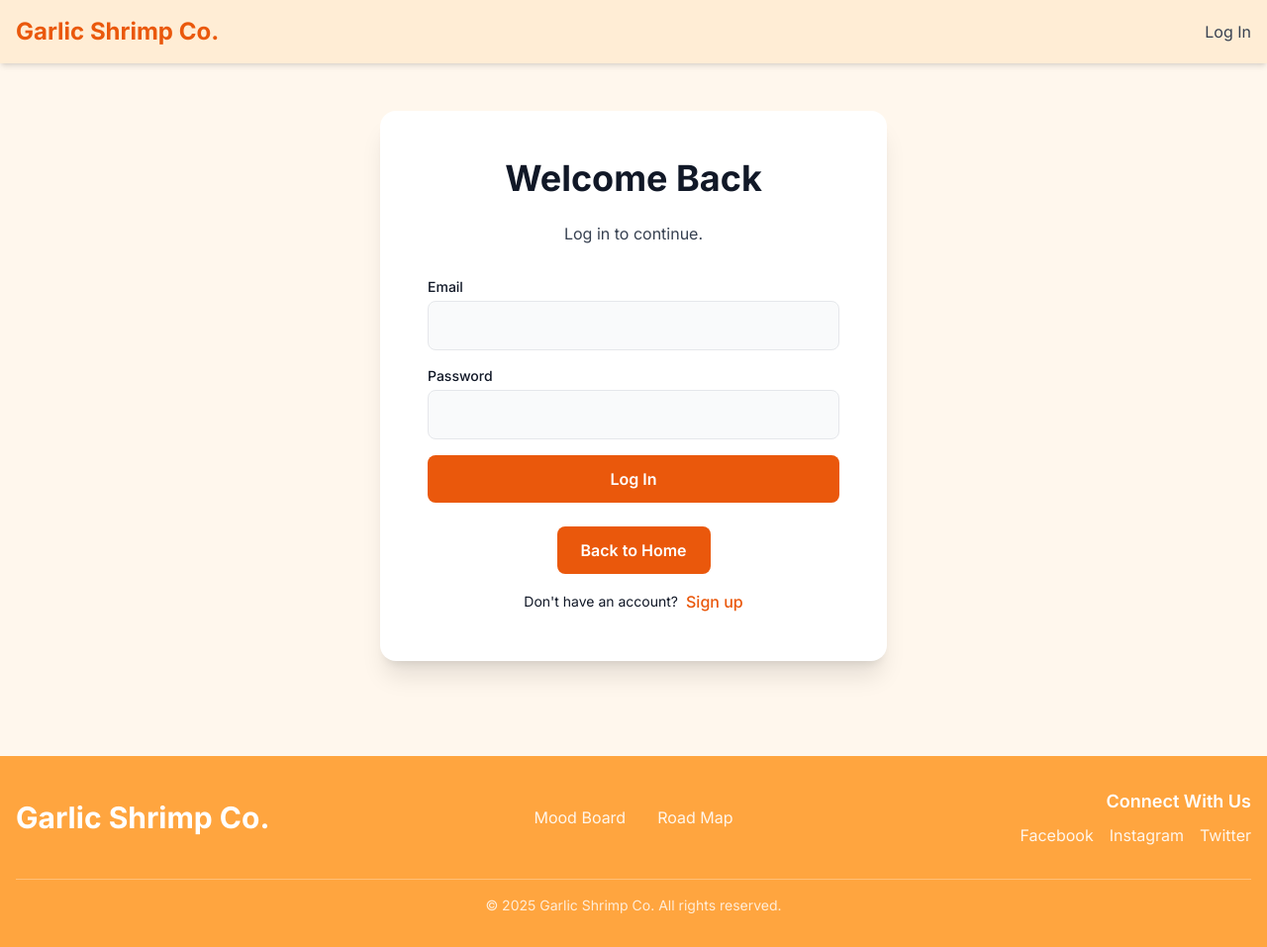
After one commit to Romdree30/Romdree30-CI4-GarlicShrimp, a CodeIgniter 4 app: the page made by backend/app/Views/auth/login copy.php in a window 1280 px wide. The commit adds this page. Shown: the whole page at 99% size. Run offline with PHP 8.4 and a stand-in for CodeIgniter, Linux system fonts and the light colour scheme; the template is opened without the code that fills it, so the values that code supplies are empty; some libraries are stand-ins or nearby versions.

Commit message:
hotfix: fix login and landing

```diff
--- a/backend/app/Config/Routes.php
+++ b/backend/app/Config/Routes.php
@@ -14,6 +14,6 @@ $routes->get('/dashboard', 'Admin::dashboard');
 $routes->get('/shrimpMenu', 'Admin::shrimpMenu');
 $routes->get('/accounts', 'Admin::accounts');
 $routes->get('/requests', 'Admin::requests');
-$routes->post('login', 'auth::log_in');
+$routes->post('login', 'auth::login');
 $routes->post('logout', 'auth::logout');
 $routes->post('signup', 'auth::sign_up');
--- /dev/null
+++ b/backend/app/Views/auth/login copy.php
@@ -0,0 +1,223 @@
+<!DOCTYPE html>
+<html lang="en" class="bg-orange-50 dark:bg-gray-900">
+
+<head>
+    <?= view('components/head') ?> <!-- ✅ Added header view -->
+
+    <meta charset="UTF-8">
+    <meta name="viewport" content="width=device-width, initial-scale=1.0">
+    <title>Log In</title>
+
+    <!-- Tailwind CSS -->
+    <script src="https://cdn.tailwindcss.com"></script>
+    <script>
+        tailwind.config = {
+            darkMode: 'class',
+            theme: {
+                extend: {
+                    fontFamily: {
+                        sans: ['Inter', 'sans-serif'],
+                    },
+                },
+            },
+        };
+    </script>
+
+    <!-- Google Fonts - Inter -->
+    <link rel="preconnect" href="https://fonts.googleapis.com">
+    <link rel="preconnect" href="https://fonts.gstatic.com" crossorigin>
+    <link href="https://fonts.googleapis.com/css2?family=Inter:wght@400;500;600;700&display=swap" rel="stylesheet">
+
+    <style>
+        body {
+            font-family: 'Inter', sans-serif;
+        }
+    </style>
+</head>
+
+<body class="flex flex-col min-h-screen text-gray-900 dark:text-gray-100">
+
+    <!-- Header -->
+    <header>
+        <?= view('components/header') ?> <!-- ✅ if your header component is named differently, adjust this -->
+    </header>
+
+    <!-- Main Section -->
+    <main class="flex flex-grow justify-center items-center px-4 py-12">
+        <!-- Main Container -->
+        <div class="bg-white dark:bg-gray-800 shadow-xl p-8 md:p-12 rounded-2xl w-full max-w-lg scale-100 transition-all duration-300 transform">
+
+            <!-- Auth Section -->
+            <div id="auth-container">
+                <h1 class="mb-6 font-bold text-3xl md:text-4xl text-center">Welcome Back</h1>
+                <p class="mb-8 text-gray-700 dark:text-gray-400 text-center">
+                    Log in to continue.
+                </p>
+
+                <!-- Status Message Area -->
+                <div id="status-message"
+                    class="hidden mb-4 p-3 rounded-lg font-medium text-sm text-center transition-all duration-300"></div>
+
+                <!-- Login Form -->
+                <form method="post" action="<?= site_url('login') ?>" id=" login-form" class="space-y-4">
+                    <div>
+                        <label for="email" class="block mb-1 font-medium text-sm">Email</label>
+                        <input type="email" id="email" name="email" required
+                            class="bg-gray-50 dark:bg-gray-700 p-3 border focus:border-orange-500 dark:border-gray-700 rounded-lg focus:ring-2 focus:ring-orange-500 w-full transition-all duration-300">
+                    </div>
+                    <div>
+                        <label for="password" class="block mb-1 font-medium text-sm">Password</label>
+                        <input type="password" id="password" name="password" required
+                            class="bg-gray-50 dark:bg-gray-700 p-3 border focus:border-orange-500 dark:border-gray-700 rounded-lg focus:ring-2 focus:ring-orange-500 w-full transition-all duration-300">
+                    </div>
+                    <button type="submit"
+                        class="bg-orange-600 hover:bg-orange-700 p-3 rounded-lg focus:ring-4 focus:ring-orange-500/50 w-full font-semibold text-white transition-all duration-300">
+                        Log In
+                    </button>
+                </form>
+
+                <!-- Back to Home Button -->
+                <div class="mt-6 text-center">
+                    <a href="/"
+                        class="inline-block bg-orange-600 hover:bg-orange-700 px-6 py-3 rounded-lg focus:ring-4 focus:ring-orange-500/50 font-semibold text-white transition-all duration-300">
+                        Back to Home
+                    </a>
+                </div>
+
+                <!-- Sign-up Section -->
+                <div class="flex justify-center items-center mt-4">
+                    <span class="text-sm">Don't have an account?</span>
+                    <a href="/signup" class="ml-2 font-medium text-orange-600 hover:underline">Sign up</a>
+                </div>
+            </div>
+
+            <!-- Logged-in Content Section -->
+            <div id="content-container" class="hidden">
+                <h1 class="mb-6 font-bold text-3xl md:text-4xl text-center">Welcome!</h1>
+                <p class="mb-8 text-gray-600 dark:text-gray-400 text-center">
+                    You are securely logged in.
+                </p>
+                <div class="bg-orange-100 dark:bg-gray-700 shadow-inner mb-4 p-4 rounded-lg">
+                    <p id="user-info" class="text-sm break-all"></p>
+                    <p id="user-data" class="mt-2 text-orange-900 dark:text-gray-400 text-sm"></p>
+                </div>
+                <button id="sign-out-btn"
+                    class="bg-red-600 hover:bg-red-700 p-3 rounded-lg focus:ring-4 focus:ring-red-500/50 w-full font-semibold text-white transition-all duration-300">
+                    Sign Out
+                </button>
+            </div>
+
+        </div>
+    </main>
+
+    <!-- Footer -->
+    <footer class="mt-auto">
+        <?= view('components/footer') ?> <!-- ✅ Added footer view -->
+    </footer>
+
+    <!-- Firebase Scripts -->
+    <script type="module">
+        // 🔥 Your existing Firebase script (unchanged)
+        import {
+            initializeApp
+        } from "https://www.gstatic.com/firebasejs/11.6.1/firebase-app.js";
+        import {
+            getAuth,
+            signInWithEmailAndPassword,
+            onAuthStateChanged,
+            signOut,
+            signInWithCustomToken,
+            signInAnonymously
+        } from "https://www.gstatic.com/firebasejs/11.6.1/firebase-auth.js";
+        import {
+            getFirestore,
+            doc,
+            onSnapshot,
+            setLogLevel
+        } from "https://www.gstatic.com/firebasejs/11.6.1/firebase-firestore.js";
+        setLogLevel('debug');
+
+        const authContainer = document.getElementById('auth-container');
+        const contentContainer = document.getElementById('content-container');
+        const loginForm = document.getElementById('login-form');
+        const signOutBtn = document.getElementById('sign-out-btn');
+        const statusMessage = document.getElementById('status-message');
+        const userInfo = document.getElementById('user-info');
+        const userData = document.getElementById('user-data');
+
+        let db, auth;
+        const appId = typeof __app_id !== 'undefined' ? __app_id : 'default-app-id';
+        const firebaseConfig = typeof __firebase_config !== 'undefined' ? JSON.parse(__firebase_config) : {};
+        const initialAuthToken = typeof __initial_auth_token !== 'undefined' ? __initial_auth_token : null;
+        let isAuthReady = false;
+        let unsubscribeUserData = null;
+
+        function displayMessage(message, type = 'success') {
+            statusMessage.textContent = message;
+            statusMessage.classList.remove('hidden', 'bg-red-500', 'bg-green-500');
+            statusMessage.classList.add(type === 'success' ? 'bg-green-500' : 'bg-red-500');
+            setTimeout(() => statusMessage.classList.add('hidden'), 5000);
+        }
+
+        function initializeFirebase() {
+            if (Object.keys(firebaseConfig).length > 0) {
+                const app = initializeApp(firebaseConfig);
+                auth = getAuth(app);
+                db = getFirestore(app);
+
+                onAuthStateChanged(auth, async (user) => {
+                    if (user) {
+                        authContainer.classList.add('hidden');
+                        contentContainer.classList.remove('hidden');
+                        userInfo.textContent = `User ID: ${user.uid}`;
+                        const docRef = doc(db, `/artifacts/${appId}/users/${user.uid}/user_profile`, 'info');
+                        if (unsubscribeUserData) unsubscribeUserData();
+                        unsubscribeUserData = onSnapshot(docRef, (docSnap) => {
+                            if (docSnap.exists()) {
+                                userData.textContent = `Your custom data: ${JSON.stringify(docSnap.data())}`;
+                            } else {
+                                userData.textContent = 'No custom data found.';
+                            }
+                        });
+                    } else {
+                        authContainer.classList.remove('hidden');
+                        contentContainer.classList.add('hidden');
+                        if (unsubscribeUserData) unsubscribeUserData();
+                    }
+                });
+
+                if (initialAuthToken) {
+                    signInWithCustomToken(auth, initialAuthToken).catch(() => signInAnonymously(auth));
+                } else {
+                    signInAnonymously(auth);
+                }
+            } else {
+                console.error("Missing Firebase config.");
+            }
+        }
+
+        loginForm.addEventListener('submit', async (e) => {
+            e.preventDefault();
+            try {
+                await signInWithEmailAndPassword(auth, loginForm['login-email'].value, loginForm['login-password'].value);
+                displayMessage('Successfully logged in!', 'success');
+            } catch (error) {
+                displayMessage(`Login failed: ${error.message}`, 'error');
+            }
+        });
+
+        signOutBtn.addEventListener('click', async () => {
+            try {
+                await signOut(auth);
+                displayMessage('You have been signed out.', 'success');
+            } catch (error) {
+                displayMessage(`Sign-out failed: ${error.message}`, 'error');
+            }
+        });
+
+        window.onload = initializeFirebase;
+    </script>
+
+</body>
+
+</html>
--- a/backend/app/Views/user/landing.php
+++ b/backend/app/Views/user/landing.php
@@ -19,7 +19,7 @@
             <!-- Text Content -->
             <div class="space-y-6 text-left">
                 <span class="font-semibold text-orange-500 text-sm uppercase tracking-widest">
-                    About Garlic Shrimp Co.
+                    About Garlic Shrimp Co.asdasdasd
                 </span>
                 <h2 class="font-extrabold text-gray-900 dark:text-white text-4xl sm:text-5xl">
                     Our Story: Why Every Shrimp is Delicious
```
Also changed, not shown: backend/app/Controllers/auth.php (+2 -5 lines), backend/app/Views/auth/login.php (+19 -136 lines).
